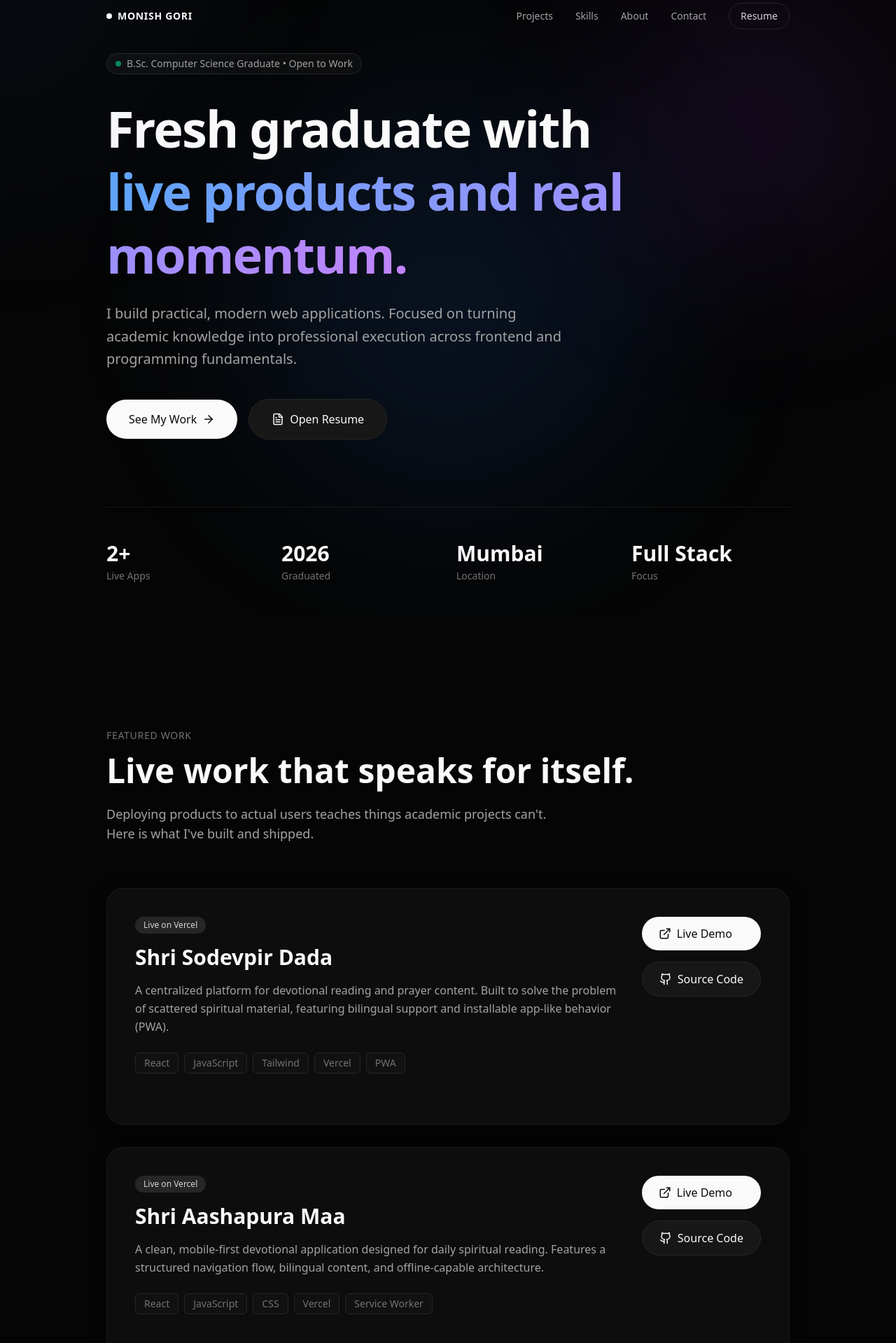
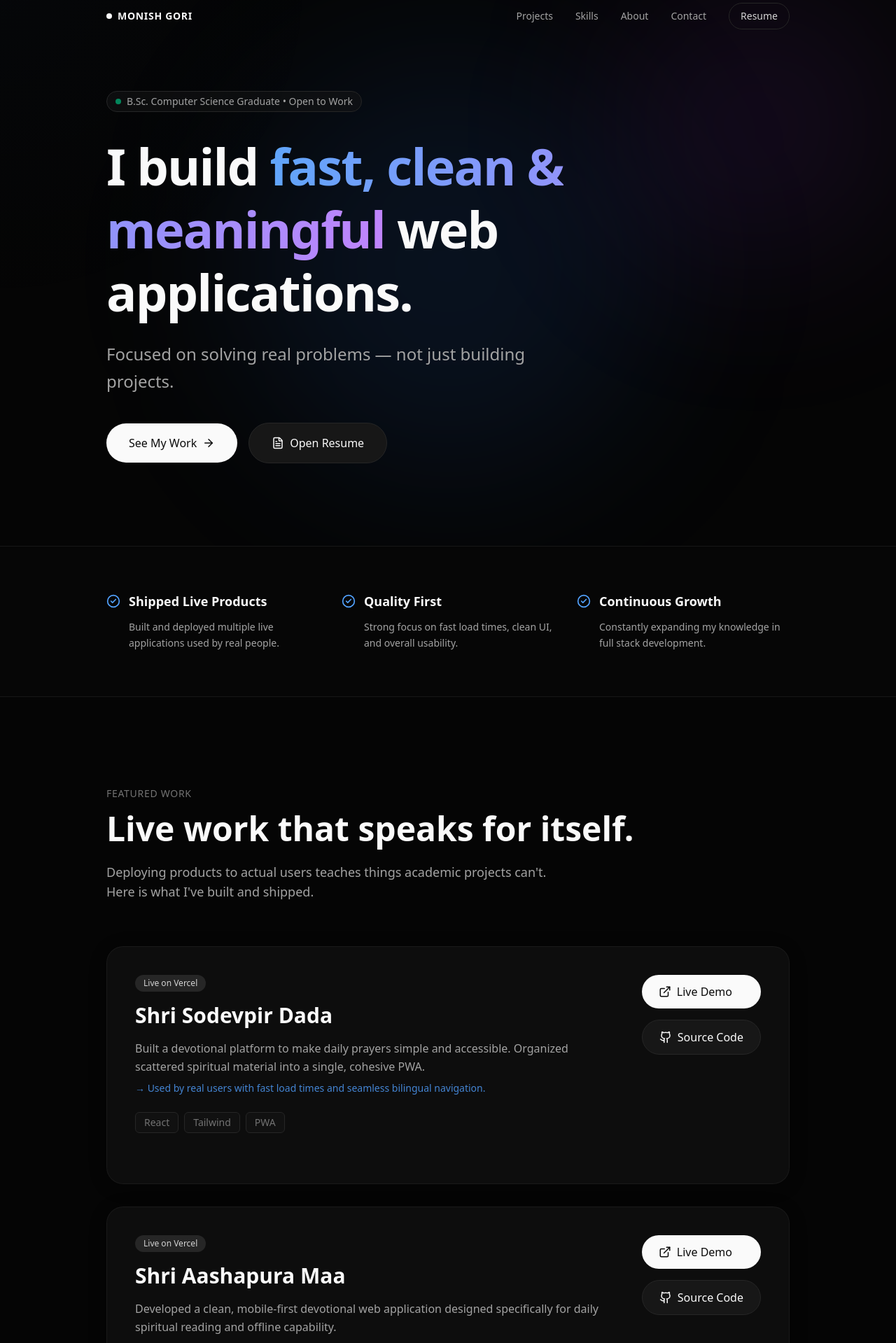
Before and after one commit to monishgori/resume-portfolio, a Next.js app: page / in a window 1280 px wide. Shown: the part 20-1939 px from the top of the page at 70% size. Built offline with nearby package versions, Linux system fonts and the light colour scheme.

Commit message:
Refine typography, copywriting tone, impact metrics, and ambient glow intensity

```diff
--- a/src/app/page.tsx
+++ b/src/app/page.tsx
@@ -1,4 +1,5 @@
 import Hero from "@/components/sections/Hero";
+import Highlights from "@/components/sections/Highlights";
 import Projects from "@/components/sections/Projects";
 import Skills from "@/components/sections/Skills";
 import About from "@/components/sections/About";
@@ -7,8 +8,9 @@ import CurrentlyWorkingOn from "@/components/sections/CurrentlyWorkingOn";
 
 export default function Home() {
   return (
-    <div className="flex flex-col gap-8 md:gap-16 relative z-10">
+    <div className="flex flex-col relative z-10">
       <Hero />
+      <Highlights />
       <Projects />
       <About />
       <CurrentlyWorkingOn />
--- a/src/components/sections/About.tsx
+++ b/src/components/sections/About.tsx
@@ -4,7 +4,7 @@ import { motion } from "framer-motion";
 
 export default function About() {
   return (
-    <section id="about" className="py-24">
+    <section id="about" className="py-32">
       <div className="container mx-auto px-6 max-w-5xl">
         <motion.div
           initial={{ opacity: 0, y: 20 }}
@@ -14,7 +14,7 @@ export default function About() {
           className="grid md:grid-cols-2 gap-16 items-start"
         >
           <div>
-            <span className="text-neutral-500 text-sm font-medium tracking-wider uppercase mb-4 block">About Me</span>
+            <span className="text-neutral-500 text-sm font-medium tracking-wider uppercase mb-4 block">Background</span>
             <h2 className="text-3xl md:text-4xl font-bold text-neutral-50 heading-font mb-6 leading-tight">
               Strong base. <br/>Live deployments. <br/><span className="text-neutral-500">Serious intent.</span>
             </h2>
@@ -22,13 +22,13 @@ export default function About() {
 
           <div className="space-y-6 text-neutral-400 text-lg leading-relaxed">
             <p>
-              I am Monish Mahesh Gori, a recent Computer Science graduate (2026) from GKS College of Commerce and Science. While many wait for their first job to start building, I have already been developing and deploying real applications to production.
+              I am Monish, a recent Computer Science graduate (2026). Rather than waiting for my first role to start building, I spend my time engineering and deploying real applications to production.
             </p>
             <p>
-              My approach to software engineering is grounded in fundamentals. Through formal training at Raj Computers, I built a strong command of C, C++, and Java before expanding into modern web ecosystems like React and Node.js.
+              My approach to software engineering is grounded in fundamentals. I built a strong command of C, C++, and Java before expanding into modern web ecosystems like React and Node.js.
             </p>
             <p className="text-neutral-300">
-              I am actively looking for teams where I can contribute quickly, improve fast, and turn academic knowledge into professional execution. Whether it&apos;s frontend development or full-stack software roles, I am ready to step in.
+              Right now, I am looking for a team where I can contribute quickly, improve fast, and turn academic knowledge into professional execution. Whether it&apos;s frontend development or full-stack architecture, I am ready to step in.
             </p>
           </div>
         </motion.div>
--- a/src/components/sections/CurrentlyWorkingOn.tsx
+++ b/src/components/sections/CurrentlyWorkingOn.tsx
@@ -5,7 +5,7 @@ import { Terminal } from "lucide-react";
 
 export default function CurrentlyWorkingOn() {
   return (
-    <section className="py-24 border-y border-neutral-900 bg-neutral-950/50">
+    <section className="py-32 border-y border-neutral-900 bg-neutral-950/30">
       <div className="container mx-auto px-6 max-w-5xl">
         <motion.div
           initial={{ opacity: 0, y: 20 }}
@@ -21,10 +21,10 @@ export default function CurrentlyWorkingOn() {
           <div>
             <span className="text-neutral-500 text-sm font-medium tracking-wider uppercase mb-2 block">What I&apos;m Currently Working On</span>
             <h3 className="text-2xl font-bold text-neutral-50 heading-font mb-4">
-              Polishing deployment pipelines & preparing for roles.
+              Building real-world applications & refining skills.
             </h3>
             <p className="text-neutral-400 leading-relaxed text-lg">
-              Right now, I&apos;m focused on expanding my final year project into a production-ready application and diving deeper into modern React patterns. Simultaneously, I am preparing for software engineering and frontend developer interviews.
+              Currently improving deployment workflows and preparing for technical interviews. Also focusing on building more real-world applications and diving deeper into modern frontend performance patterns.
             </p>
           </div>
         </motion.div>
--- a/src/components/sections/Hero.tsx
+++ b/src/components/sections/Hero.tsx
@@ -6,7 +6,7 @@ import Link from "next/link";
 
 export default function Hero() {
   return (
-    <section className="relative min-h-screen flex flex-col justify-center pt-24 pb-12 overflow-hidden">
+    <section className="relative min-h-screen flex flex-col justify-center pt-32 pb-24 overflow-hidden">
       {/* Background glow */}
       <div className="absolute top-1/2 left-1/2 -translate-x-1/2 -translate-y-1/2 w-[600px] h-[600px] bg-blue-500/10 blur-[120px] rounded-full pointer-events-none" />
       <div className="absolute top-0 right-0 w-[400px] h-[400px] bg-purple-500/10 blur-[120px] rounded-full pointer-events-none" />
@@ -16,7 +16,7 @@ export default function Hero() {
           initial={{ opacity: 0, y: 20 }}
           animate={{ opacity: 1, y: 0 }}
           transition={{ duration: 0.8, ease: [0.16, 1, 0.3, 1] }}
-          className="max-w-3xl"
+          className="max-w-4xl"
         >
           <div className="inline-flex items-center gap-2 px-3 py-1 rounded-full border border-neutral-800 bg-neutral-900/50 text-neutral-400 text-sm mb-8">
             <span className="w-2 h-2 rounded-full bg-emerald-500 animate-pulse" />
@@ -24,12 +24,11 @@ export default function Hero() {
           </div>
 
           <h1 className="text-5xl md:text-7xl font-bold tracking-tight text-neutral-50 mb-6 heading-font leading-tight">
-            Fresh graduate with <br className="hidden md:block" />
-            <span className="text-gradient">live products and real momentum.</span>
+            I build <span className="text-gradient">fast, clean & meaningful</span> web applications.
           </h1>
 
-          <p className="text-lg md:text-xl text-neutral-400 mb-10 max-w-2xl leading-relaxed">
-            I build practical, modern web applications. Focused on turning academic knowledge into professional execution across frontend and programming fundamentals.
+          <p className="text-xl md:text-2xl text-neutral-400 mb-10 max-w-2xl leading-relaxed">
+            Focused on solving real problems — not just building projects.
           </p>
 
           <div className="flex flex-col sm:flex-row items-center gap-4">
@@ -50,26 +49,6 @@ export default function Hero() {
             </a>
           </div>
         </motion.div>
-
-        {/* Quick Stats */}
-        <motion.div
-          initial={{ opacity: 0, y: 20 }}
-          animate={{ opacity: 1, y: 0 }}
-          transition={{ duration: 0.8, delay: 0.2, ease: [0.16, 1, 0.3, 1] }}
-          className="grid grid-cols-2 md:grid-cols-4 gap-6 mt-24 border-t border-neutral-900 pt-12"
-        >
-          {[
-            { label: "Live Apps", value: "2+" },
-            { label: "Graduated", value: "2026" },
-            { label: "Location", value: "Mumbai" },
-            { label: "Focus", value: "Full Stack" },
-          ].map((stat, i) => (
-            <div key={i} className="flex flex-col gap-1">
-              <span className="text-3xl font-bold text-neutral-50 heading-font">{stat.value}</span>
-              <span className="text-sm text-neutral-500">{stat.label}</span>
-            </div>
-          ))}
-        </motion.div>
       </div>
     </section>
   );
--- /dev/null
+++ b/src/components/sections/Highlights.tsx
@@ -0,0 +1,57 @@
+"use client";
+
+import { motion } from "framer-motion";
+import { CheckCircle2 } from "lucide-react";
+
+export default function Highlights() {
+  const highlights = [
+    {
+      title: "Shipped Live Products",
+      description: "Built and deployed multiple live applications used by real people."
+    },
+    {
+      title: "Quality First",
+      description: "Strong focus on fast load times, clean UI, and overall usability."
+    },
+    {
+      title: "Continuous Growth",
+      description: "Constantly expanding my knowledge in full stack development."
+    }
+  ];
+
+  return (
+    <section className="py-16 border-y border-neutral-900 bg-neutral-950/30">
+      <div className="container mx-auto px-6 max-w-5xl">
+        <motion.div
+          className="grid md:grid-cols-3 gap-8"
+          initial="hidden"
+          whileInView="visible"
+          viewport={{ once: true, margin: "-50px" }}
+          variants={{
+            visible: { transition: { staggerChildren: 0.1 } },
+            hidden: {}
+          }}
+        >
+          {highlights.map((highlight, index) => (
+            <motion.div
+              key={index}
+              variants={{
+                hidden: { opacity: 0, y: 20 },
+                visible: { opacity: 1, y: 0, transition: { duration: 0.5 } }
+              }}
+              className="flex flex-col gap-3"
+            >
+              <div className="flex items-center gap-3">
+                <CheckCircle2 size={20} className="text-blue-400" />
+                <h3 className="text-lg font-bold text-neutral-50 heading-font">{highlight.title}</h3>
+              </div>
+              <p className="text-neutral-400 text-sm leading-relaxed pl-8">
+                {highlight.description}
+              </p>
+            </motion.div>
+          ))}
+        </motion.div>
+      </div>
+    </section>
+  );
+}
--- a/src/components/sections/Projects.tsx
+++ b/src/components/sections/Projects.tsx
@@ -12,24 +12,27 @@ function GithubIcon({ size = 18 }: { size?: number }) {
 const projects = [
   {
     title: "Shri Sodevpir Dada",
-    description: "A centralized platform for devotional reading and prayer content. Built to solve the problem of scattered spiritual material, featuring bilingual support and installable app-like behavior (PWA).",
-    stack: ["React", "JavaScript", "Tailwind", "Vercel", "PWA"],
+    description: "Built a devotional platform to make daily prayers simple and accessible. Organized scattered spiritual material into a single, cohesive PWA.",
+    impact: "Used by real users with fast load times and seamless bilingual navigation.",
+    stack: ["React", "Tailwind", "PWA"],
     liveUrl: "https://shrisodevpirdada.vercel.app",
     githubUrl: "https://github.com/monishgori/ShriSodevpirDada",
     state: "Live on Vercel"
   },
   {
     title: "Shri Aashapura Maa",
-    description: "A clean, mobile-first devotional application designed for daily spiritual reading. Features a structured navigation flow, bilingual content, and offline-capable architecture.",
-    stack: ["React", "JavaScript", "CSS", "Vercel", "Service Worker"],
+    description: "Developed a clean, mobile-first devotional web application designed specifically for daily spiritual reading and offline capability.",
+    impact: "Provides a structured navigation flow that vastly improves the reading experience for users on mobile devices.",
+    stack: ["React", "Service Worker", "CSS"],
     liveUrl: "https://shriaashapuramaa.vercel.app",
     githubUrl: "https://github.com/monishgori/ShriAashapuraMaa",
     state: "Live on Vercel"
   },
   {
     title: "CARECONNECT",
-    description: "A hospital appointment management system built as a final year project to streamline booking workflows and improve patient-side access and scheduling efficiency.",
-    stack: ["Java", "SQL", "Web Dev Fundamentals"],
+    description: "Built a hospital appointment management system to solve booking inefficiencies and streamline scheduling for staff and patients.",
+    impact: "Successfully presented as a final year academic project, demonstrating proficiency in database integration and full-stack architecture.",
+    stack: ["Java", "SQL", "Web Dev"],
     githubUrl: "https://github.com/monishgori/DoctorApp.git",
     state: "Final Year Project"
   }
@@ -37,7 +40,7 @@ const projects = [
 
 export default function Projects() {
   return (
-    <section id="projects" className="py-24">
+    <section id="projects" className="py-32">
       <div className="container mx-auto px-6 max-w-5xl">
         <motion.div
           initial={{ opacity: 0, y: 20 }}
@@ -90,8 +93,12 @@ export default function Projects() {
                     {project.title}
                   </h3>
 
-                  <p className="text-neutral-400 mb-6 leading-relaxed">
+                  <p className="text-neutral-400 mb-2 leading-relaxed">
                     {project.description}
+                  </p>
+
+                  <p className="text-blue-400/80 text-sm font-medium mb-6">
+                    → {project.impact}
                   </p>
 
                   <div className="flex flex-wrap gap-2 mb-8">
--- a/src/components/sections/Skills.tsx
+++ b/src/components/sections/Skills.tsx
@@ -11,7 +11,7 @@ export default function Skills() {
   ];
 
   return (
-    <section id="skills" className="py-24 bg-neutral-900/20 border-y border-neutral-900">
+    <section id="skills" className="py-32 bg-neutral-900/10 border-b border-neutral-900">
       <div className="container mx-auto px-6 max-w-5xl">
         <motion.div
           initial={{ opacity: 0, y: 20 }}
--- a/src/components/ui/AmbientGlow.tsx
+++ b/src/components/ui/AmbientGlow.tsx
@@ -22,7 +22,7 @@ export default function AmbientGlow() {
     <motion.div
       className="pointer-events-none fixed inset-0 z-30 transition-opacity duration-300"
       animate={{
-        background: `radial-gradient(600px circle at ${mousePosition.x}px ${mousePosition.y}px, rgba(59, 130, 246, 0.05), transparent 80%)`,
+        background: `radial-gradient(600px circle at ${mousePosition.x}px ${mousePosition.y}px, rgba(59, 130, 246, 0.02), transparent 80%)`,
       }}
     />
   );
```
